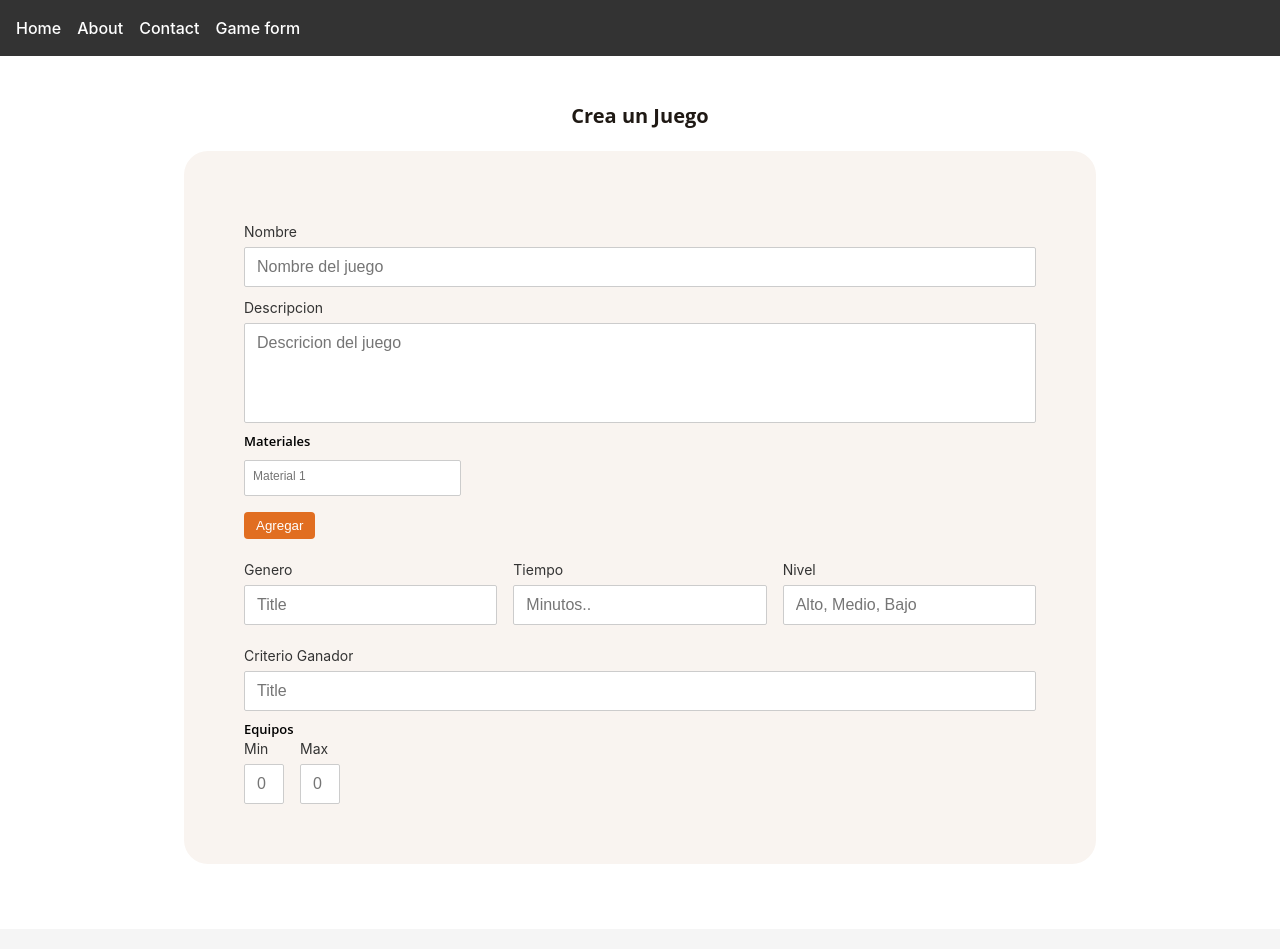
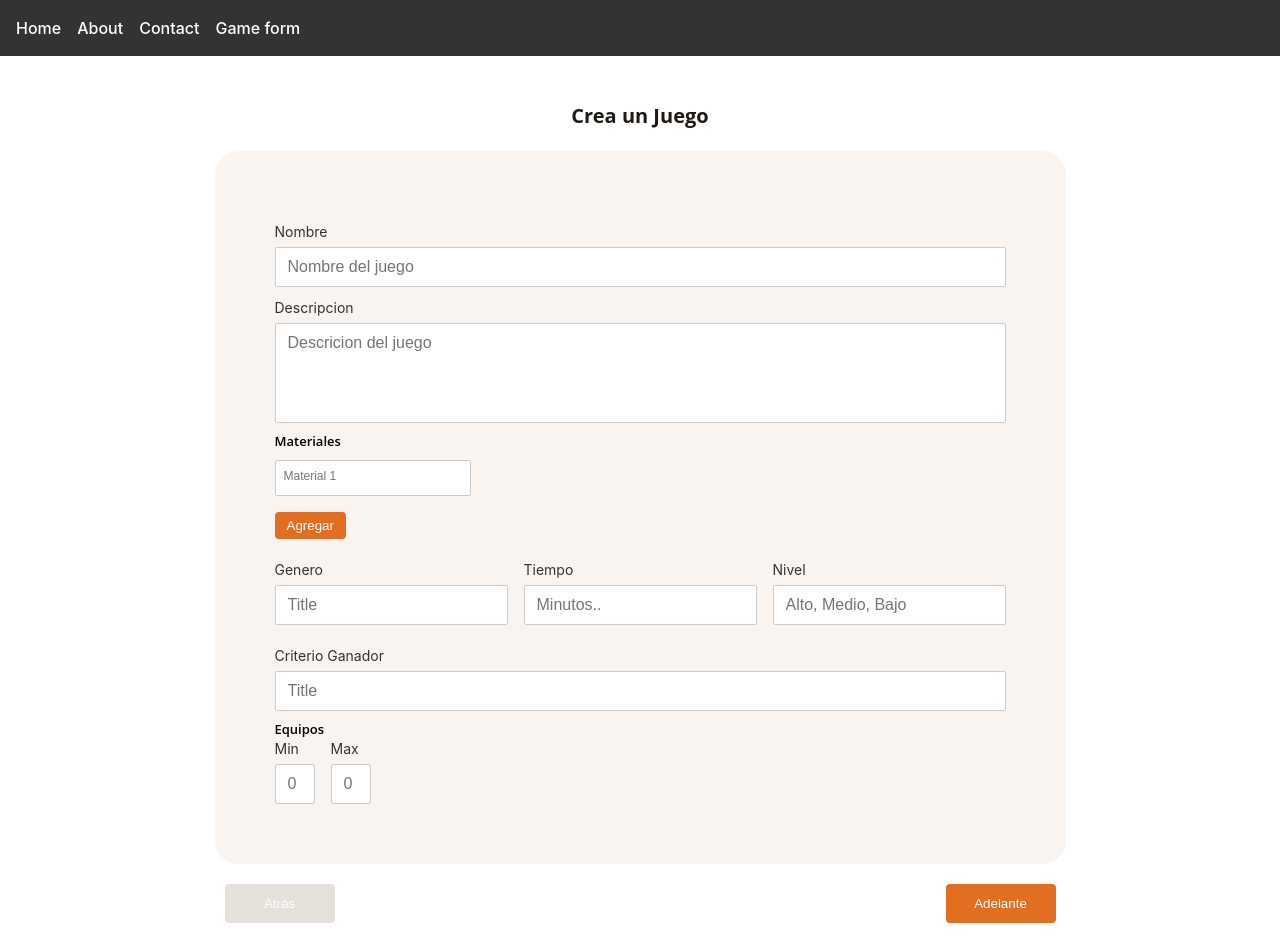
Before and after one commit to repositoryGamesUNAL/repositorioJuegos, a React (Vite) app in the folder games-repository-frontend/: page /game/1/1 in a window 1280 px wide. Shown: the top 949 px of the page. Built offline with nearby package versions, Linux system fonts and the light colour scheme.

Commit message:
feature: Terminando step 1 y agregando componente de botones

```diff
--- a/games-repository-frontend/src/Components/pages/GameForm2/multiStepForm/MultiStepForm.tsx
+++ b/games-repository-frontend/src/Components/pages/GameForm2/multiStepForm/MultiStepForm.tsx
@@ -4,6 +4,7 @@ import styles from './multiStepForm.module.scss';
 import Step1 from './Step1/Step1';
 import Step2 from './Step2';
 import Step3 from './Step3';
+import ControlButtons from './ControlButtons/ControlButtons';
 
 const MultiStepForm: React.FC = () => {
 	const { state } = useForm();
@@ -15,8 +16,11 @@ const MultiStepForm: React.FC = () => {
 	];
 
 	return (
-		<div className={styles.mask}>
-			{steps[state.currentStep]}
+		<div>
+			<div className={styles.mask}>
+				{steps[state.currentStep]}
+			</div>
+			<ControlButtons />
 		</div>
 	);
 };
--- a/games-repository-frontend/src/Components/pages/GameForm2/multiStepForm/Step1/Step1.module.scss
+++ b/games-repository-frontend/src/Components/pages/GameForm2/multiStepForm/Step1/Step1.module.scss
@@ -21,6 +21,7 @@
 
         &--numeric{
             width: 2.5rem;
+
             margin: 0;
         }
 
```
